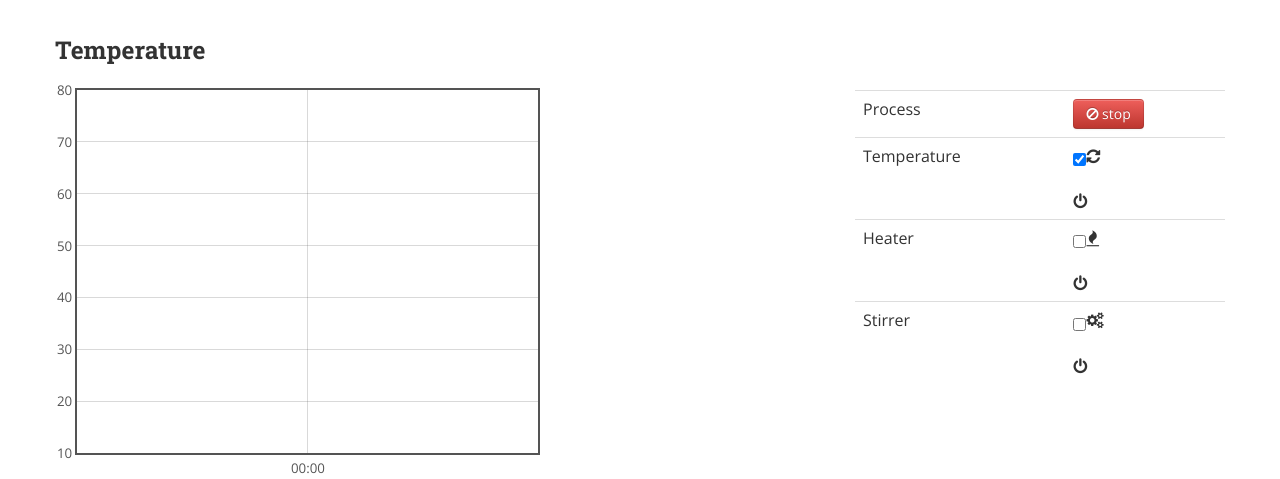
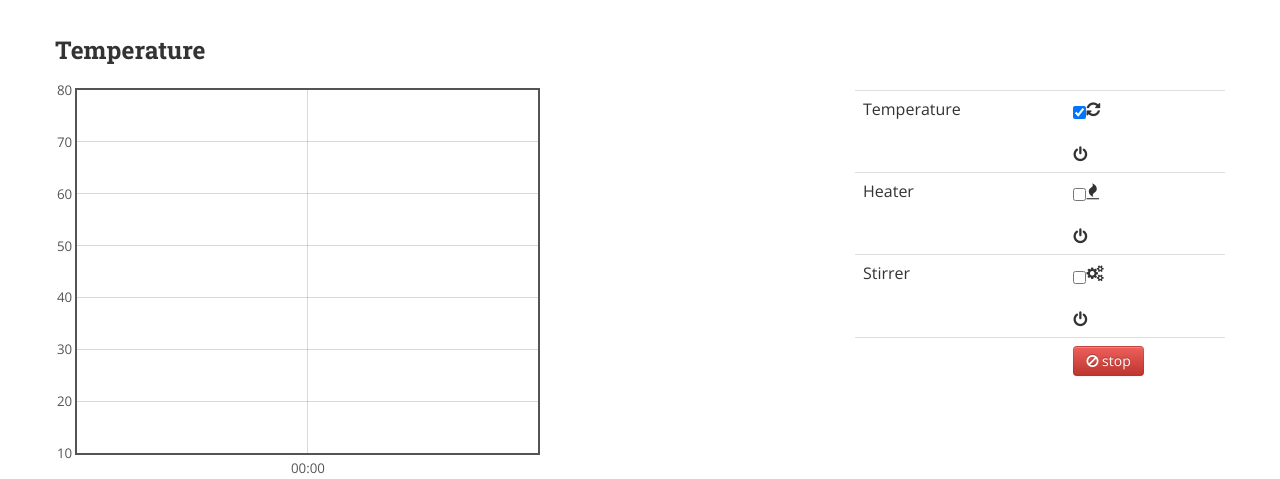
Before and after one commit to brewpeople/brewmeister, a Flask app: page /brews in a window 1280 px wide. Shown: the part 256-735 px from the top of the page. Run offline with Flask 2, Linux system fonts and the light colour scheme; some libraries are stand-ins or nearby versions.

Commit message:
Move stop button down

```diff
--- a/brew/templates/brew.html
+++ b/brew/templates/brew.html
@@ -149,12 +149,6 @@
       <table class="table table-hover">
         <tbody>
           <tr>
-            <td>{% trans %}Process{% endtrans %}</td>
-            <td>
-              <button type="submit" class="btn btn-danger" id="panic-button"><i class="fa fa-ban"></i> {% trans %}stop{% endtrans %}</button>
-            </td>
-          </tr>
-          <tr>
             <td>{% trans %}Temperature{% endtrans %}</td>
             <td>
               <div id="update-switch" class="make-switch switch-small"
@@ -184,8 +178,14 @@
                 data-on-label="<i class='fa fa-cogs'></i>"
                 data-off-label="<i class='fa fa-power-off'></i>">
                 <input id="stirrer-switch-input" type="checkbox">
+              </div>
             </td>
           </tr>
+          <tr>
+            <td></td>
+            <td>
+              <button type="submit" class="btn btn-danger" id="panic-button"><i class="fa fa-ban"></i> {% trans %}stop{% endtrans %}</button>
+            </td>
           </tr>
         </tbody>
       </table>
```
